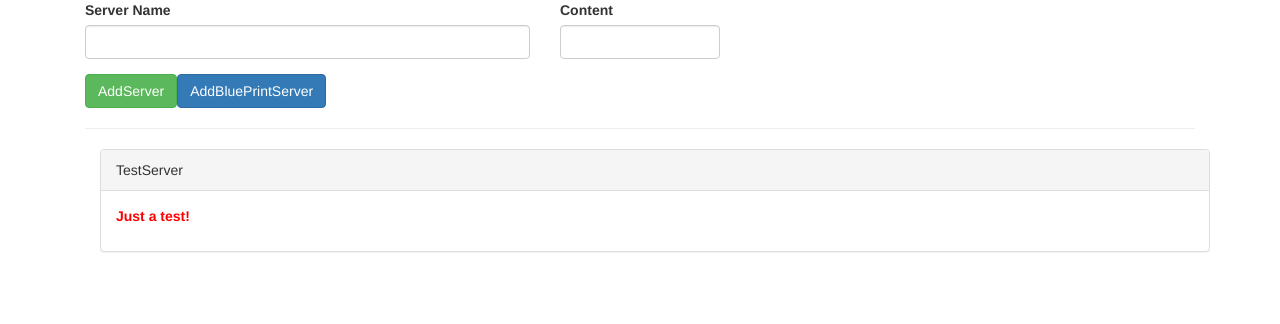
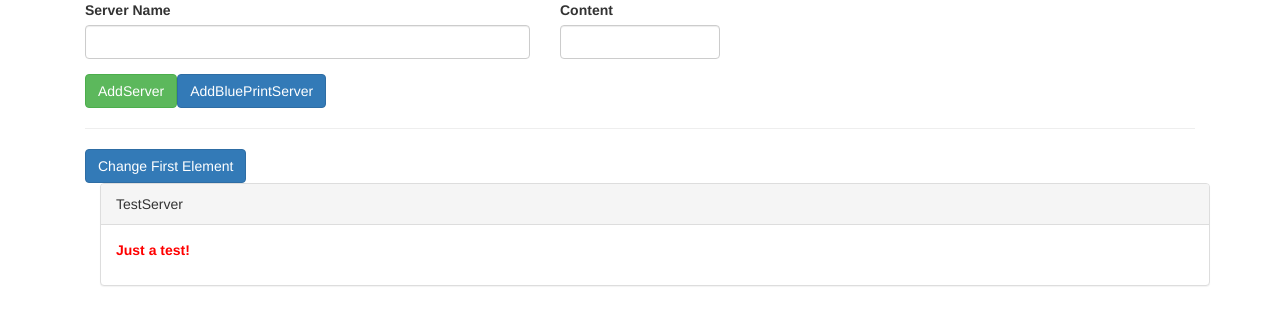
Before and after one commit to RamTheeru/angular-bcvgqw, an Angular app: page / in a window 1280 px wide. Shown: the top 324 px of the page. Built offline with nearby package versions, Linux system fonts and the light colour scheme.

Commit message:
4 files modified

```diff
--- a/src/app/app.component.html
+++ b/src/app/app.component.html
@@ -32,7 +32,8 @@
   <hr>
   <div class="row">
     <div class="col-xs-12">
-      <app-server-element *ngFor="let serverElement   of serverElements" [srvElement]="serverElement" >
+      <button class="btn btn-primary" (click)="Onchangefirst()">Change First Element</button>
+      <app-server-element *ngFor="let serverElement   of serverElements" [srvElement]="serverElement" [name]="serverElement.name">
 
       </app-server-element>
     </div>
--- a/src/app/app.component.ts
+++ b/src/app/app.component.ts
@@ -16,6 +16,9 @@ this.serverElements.push({
   content : serverData.serverContent
 });
   }
+   Onchangefirst(){
+   this.serverElements[0].name='changed!!!';
+ }
   OnBlueprintServerAdded(blueprintData :{serverName : string,serverContent : string}){
     this.serverElements.push({
   type :'blueprint',
--- a/src/app/server-element/server-element.component.html
+++ b/src/app/server-element/server-element.component.html
@@ -1,6 +1,6 @@
 <div class="container">
 <div class="panel panel-default">
-<div class="panel-heading">{{element.name}}</div>
+<div class="panel-heading">{{name}}</div>
 <div class="panel-body">
   <p>
     <strong [ngStyle]="{color:getcolor()}" >
--- a/src/app/server-element/server-element.component.ts
+++ b/src/app/server-element/server-element.component.ts
@@ -1,15 +1,23 @@
-import { Component, OnInit,Input } from '@angular/core';
+import { Component, OnInit,Input,OnChanges,SimpleChanges } from '@angular/core';
 
 @Component({
   selector: 'app-server-element',
   templateUrl: './server-element.component.html',
   styleUrls: ['./server-element.component.css']
 })
-export class ServerElementComponent implements OnInit {
+export class ServerElementComponent implements OnInit,OnChanges {
 @Input('srvElement')  element : {type:string,name : string,content :string};
-  constructor() { }
+@Input() name:string;
+  constructor() {
+    console.log('construct  called !!');
+   }
 
   ngOnInit() {
+    console.log('ngoninit  called !!');
+  }
+  ngOnChanges(changes : SimpleChanges){
+console.log('ngOnchanges  called !!');
+console.log(changes);
   }
 getcolor(){
  if(this.element.type=='server')
@@ -19,5 +27,6 @@ getcolor(){
  else{
    return 'blue';
  }
+
 }
 }
```
